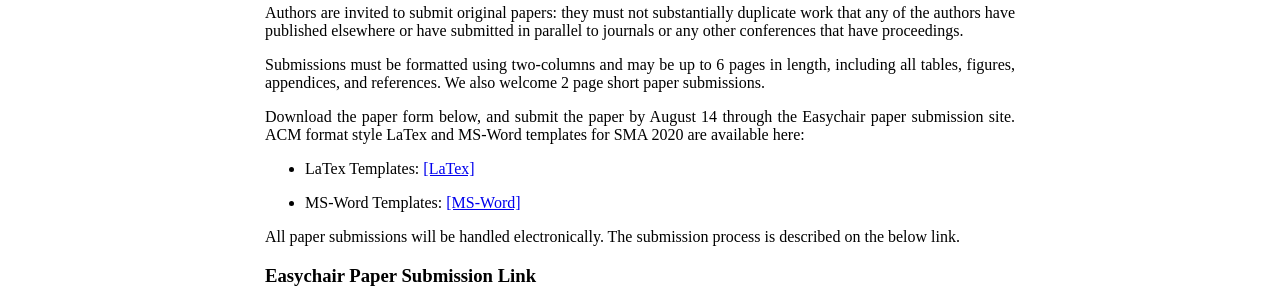
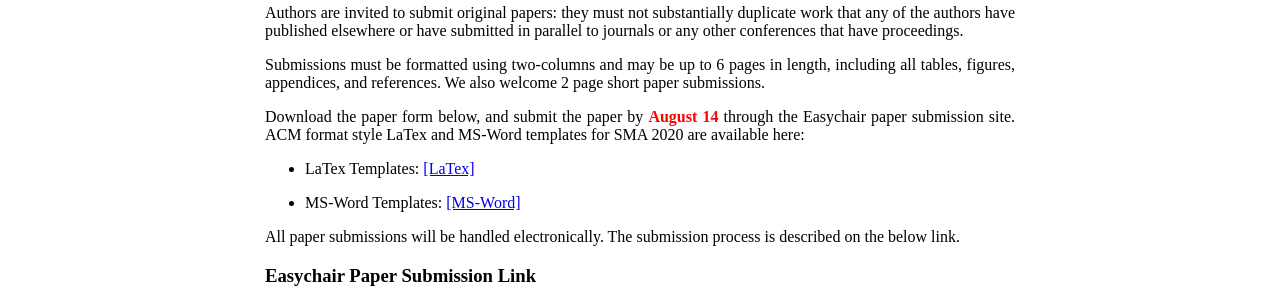
Before and after one commit to icea-conf/sma-2020.github.io, a Jekyll site: the page built from submission/index.html, in a window 1280 px wide. Shown: the part 178-478 px from the top of the page. Built offline with Jekyll 4.4.1, drawn with Linux system fonts in a browser that asks for light colours.

Commit message:
Update index.html

```diff
--- a/submission/index.html
+++ b/submission/index.html
@@ -8,7 +8,7 @@ title: SMA 2020
                <h2 style="color:#0000FF">Submission Guidelines</h2>
                     <p style="text-align: justify">Authors are invited to submit original papers: they must not substantially duplicate work that any of the authors have published elsewhere or have submitted in parallel to journals or any other conferences that have proceedings.</p>
                     <p style="text-align: justify">Submissions must be formatted using two-columns and may be up to 6 pages in length, including all tables, figures, appendices, and references. We also welcome 2 page short paper submissions.</p>
-                    <p style="text-align: justify">Download the paper form below, and submit the paper by August 14 through the Easychair paper submission site. ACM format style LaTex and MS-Word templates for SMA 2020 are available here:</p>
+                    <p style="text-align: justify">Download the paper form below, and submit the paper by <b style="color: #FF0000">August 14</b> through the Easychair paper submission site. ACM format style LaTex and MS-Word templates for SMA 2020 are available here:</p>
                     <ul>
                          <li><p>LaTex Templates: <a href="https://sma-2020.github.io/template/SMA2020_Latex_Template.zip">[LaTex]</a></p></li>
                          <li><p>MS-Word Templates: <a href="https://sma-2020.github.io/template/SMA2020_Word_Template.zip">[MS-Word]</a></p></li>
```
